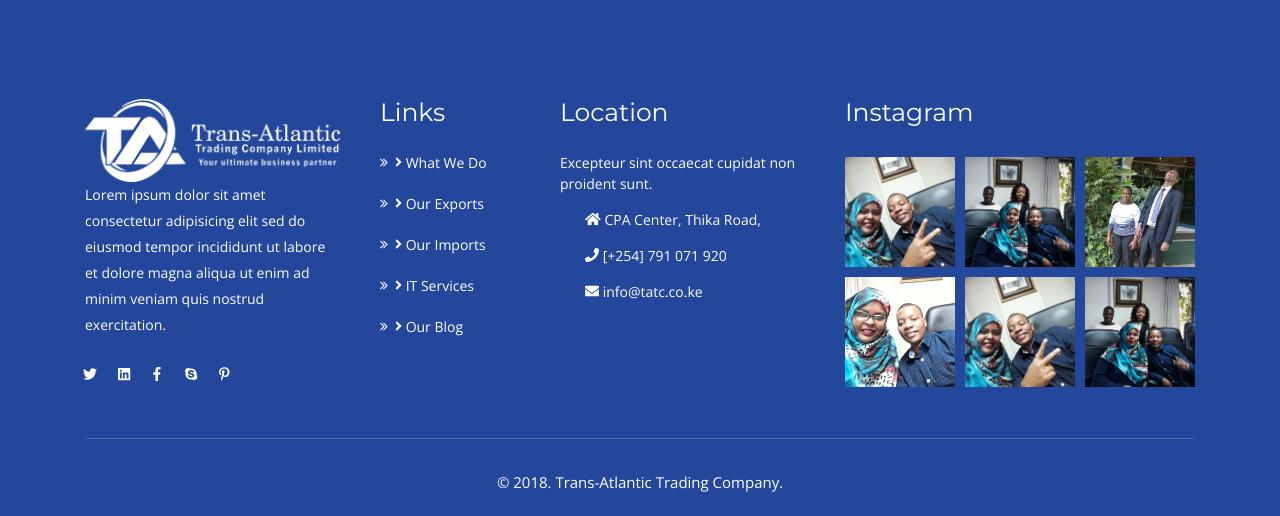
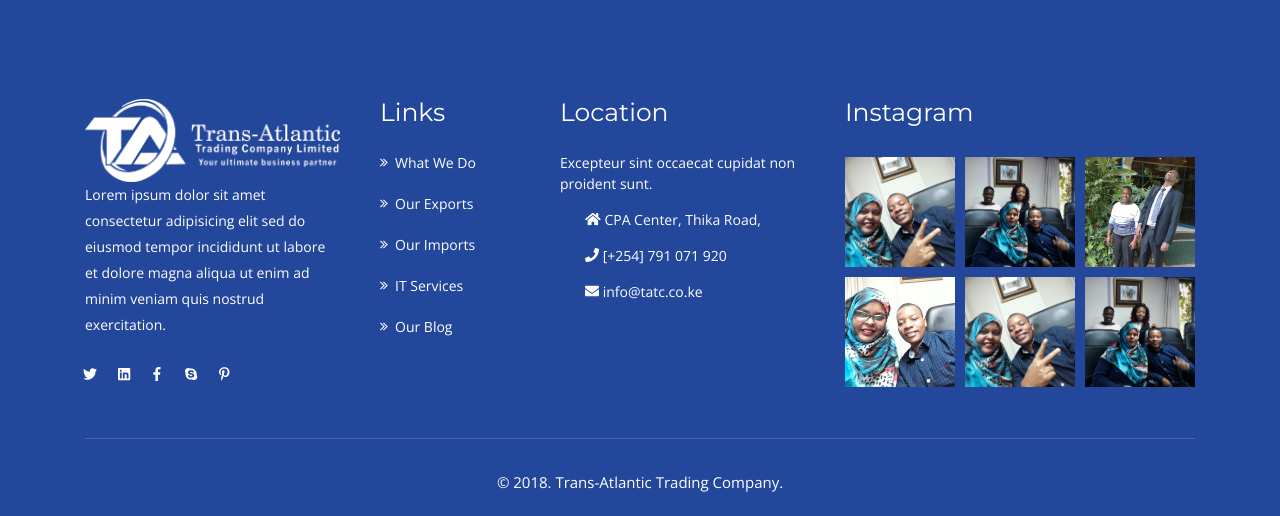
Before and after one commit to manutheitguy/tatc, a Django app: page / in a window 1280 px wide. Shown: the part 5688-6204 px from the top of the page. Run offline with Django 3.2, Linux system fonts and the light colour scheme; data that the repository does not hold is empty; some libraries are stand-ins or nearby versions.

Commit message:
fixing fonts

```diff
--- a/home/templates/home/footer.html
+++ b/home/templates/home/footer.html
@@ -38,11 +38,11 @@
                     <div class="links">
                         <h3>Links</h3>
                         <ul>
-                            <li><a href="#"><i class="fas fa-angle-right"></i> What We Do</a></li>
-                            <li><a href="#"><i class="fas fa-angle-right"></i> Our Exports</a></li>
-                            <li><a href="#"><i class="fas fa-angle-right"></i> Our Imports</a></li>
-                            <li><a href="#"><i class="fas fa-angle-right"></i> IT Services</a></li>
-                            <li><a href="#"><i class="fas fa-angle-right"></i> Our Blog</a></li>
+                            <li><a href="#"> What We Do</a></li>
+                            <li><a href="#"> Our Exports</a></li>
+                            <li><a href="#"> Our Imports</a></li>
+                            <li><a href="#"> IT Services</a></li>
+                            <li><a href="#"> Our Blog</a></li>
                         </ul>
                     </div>
                 </div>
```
